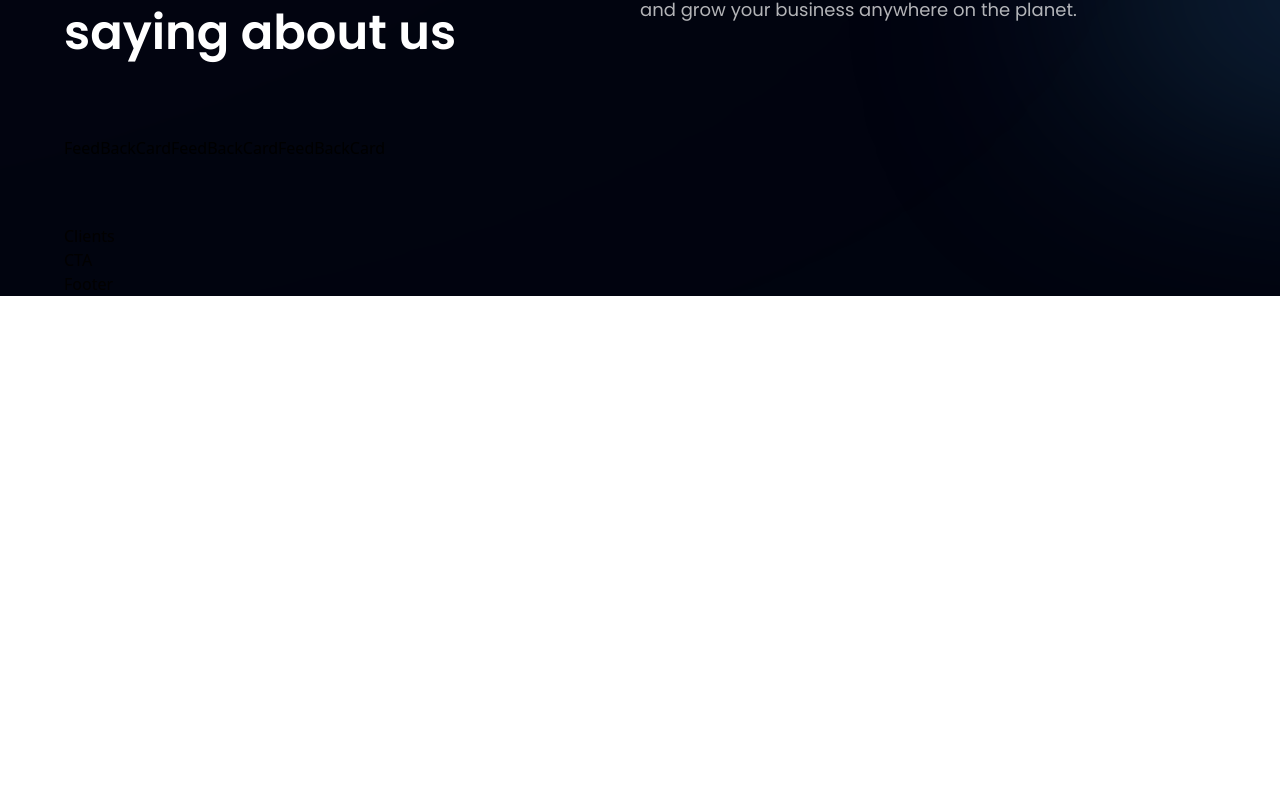
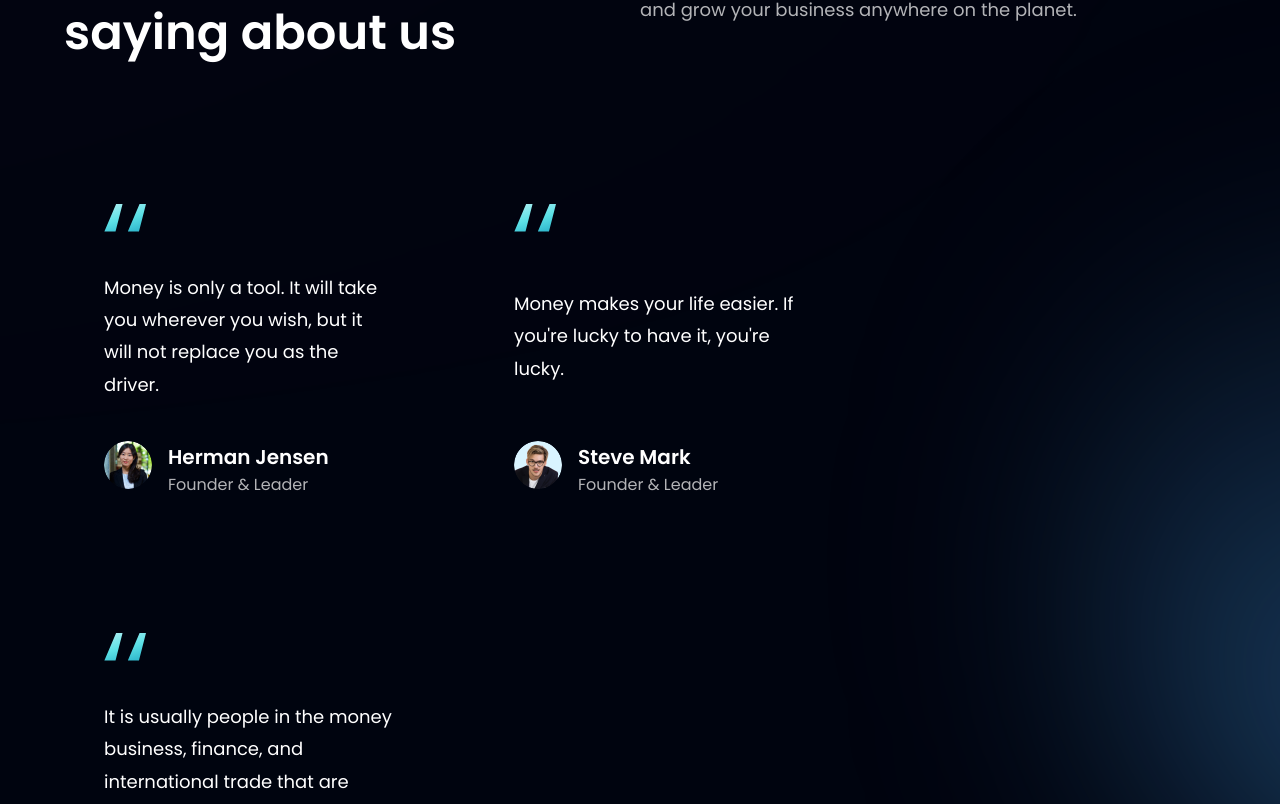
Before and after one commit to Salam-Aboul-Hosn/bank-project, a React (Vite) app: page / in a window 1280 px wide. Shown: the part 2950-3754 px from the top of the page. Before the commit the page ends 3246 px from the top, so only its background shows below. Built offline with nearby package versions, Linux system fonts and the light colour scheme.

Commit message:
Feedback card component

```diff
--- a/src/components/FeedbackCard.jsx
+++ b/src/components/FeedbackCard.jsx
@@ -1,7 +1,28 @@
-import React from 'react';
+import { quotes } from '../assets';
 
-const FeedbackCard = () => {
-  return <div>FeedBackCard</div>;
-};
+const FeedbackCard = ({ content, name, title, img }) => (
+  <div className='flex justify-between flex-col px-10 py-12 rounded-[20px]  max-w-[370px] md:mr-10 sm:mr-5 mr-0 my-5 feedback-card'>
+    <img
+      src={quotes}
+      alt='double_quotes'
+      className='w-[42.6px] h-[27.6px] object-contain'
+    />
+    <p className='font-poppins font-normal text-[18px] leading-[32.4px] text-white my-10'>
+      {content}
+    </p>
+
+    <div className='flex flex-row'>
+      <img src={img} alt={name} className='w-[48px] h-[48px] rounded-full' />
+      <div className='flex flex-col ml-4'>
+        <h4 className='font-poppins font-semibold text-[20px] leading-[32px] text-white'>
+          {name}
+        </h4>
+        <p className='font-poppins font-normal text-[16px] leading-[24px] text-dimWhite'>
+          {title}
+        </p>
+      </div>
+    </div>
+  </div>
+);
 
 export default FeedbackCard;
```
